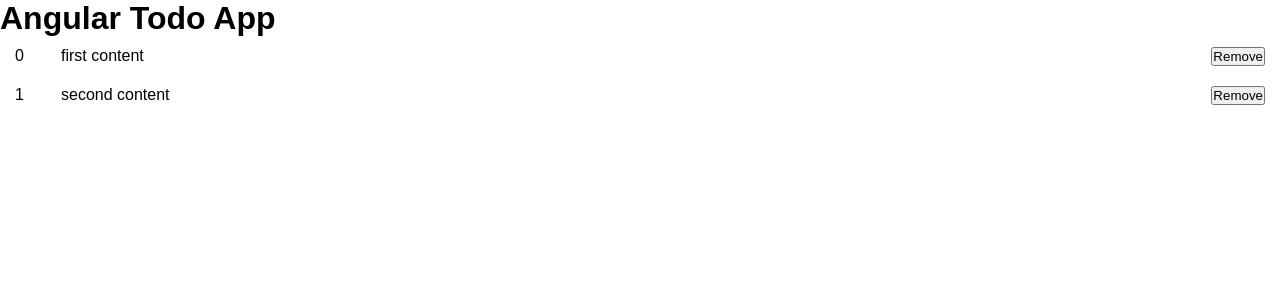
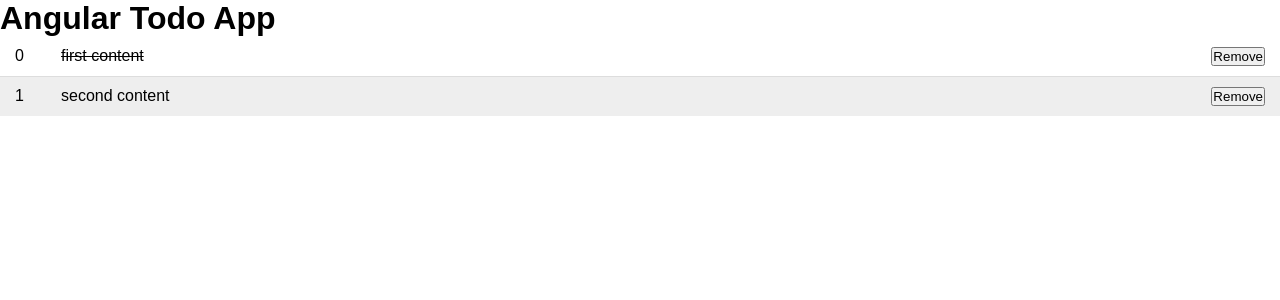
Before and after one commit to crystalchavez99/Simple-To-Do-App, an Angular app: page / in a window 1280 px wide. Shown: the top 300 px of the page. Built offline with nearby package versions, Linux system fonts and the light colour scheme.

Commit message:
event binding to task done

```diff
--- a/src/app/components/todo/todo.component.html
+++ b/src/app/components/todo/todo.component.html
@@ -1,7 +1,7 @@
-<div class="todos" *ngFor="let todo of todos; let i = index;">
-    <div class="todo">
+<div class="todos" >
+    <div class="todo {{(todo.completed ? 'done' : '')}}" *ngFor="let todo of todos; let i = index;">
         <div class="id">{{i}}</div>
-        <div class="content">{{todo.content}}</div>
+        <div class="content" (click)="toggleDone(i)">{{todo.content}}</div>
         <button class="delete">Remove</button>
     </div>
 </div>
--- a/src/app/components/todo/todo.component.ts
+++ b/src/app/components/todo/todo.component.ts
@@ -21,5 +21,10 @@
       }
     ]
   }
-
+  toggleDone(id: number){
+    this.todos.map((v,i) =>{
+      if(i == id) v.completed = !v.completed;
+      return v;
+    })
+  }
 }
```
